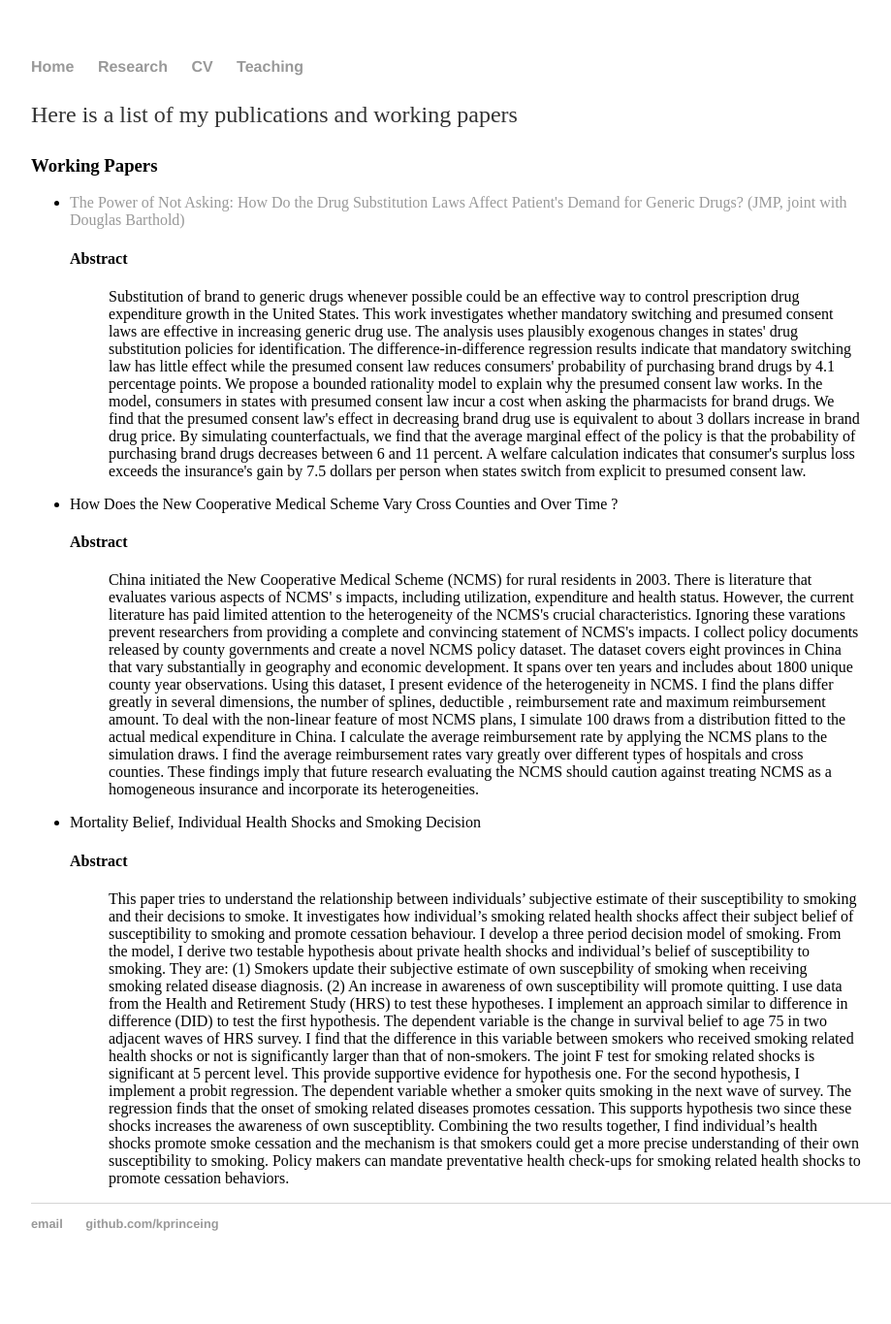
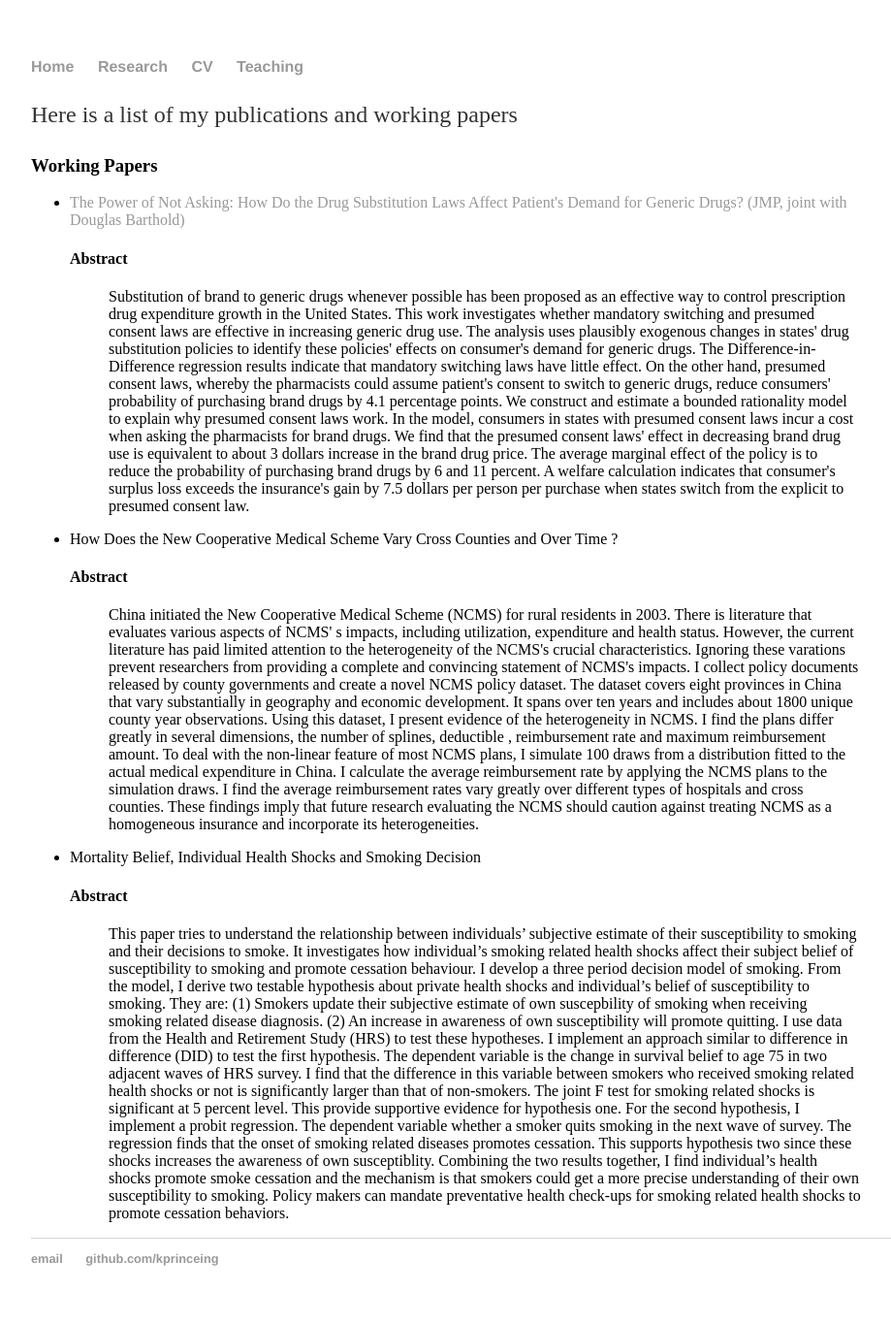
Before and after one commit to kprinceing/kprinceing.github.io, a Jekyll site: the page built from research.html, in a window 1280 px wide. Shown: the whole page at 97% size, without its empty margins (160-1079 px from the left). Built offline with Jekyll 4.4.1, drawn with Linux system fonts in a browser that asks for light colours; before the commit the page ends 1329 px from its top, so only the background shows below that.

Commit message:
Update research.html

```diff
--- a/research.html
+++ b/research.html
@@ -8,7 +8,7 @@
 	<ul>
 		<li> <a href="https://www.dropbox.com/s/u42f4r1uu6z8lqx/YanSong-JMP_Nov8.pdf?dl=0" onClick="ga('send', 'event', { eventCategory: 'paper', eventAction: 'click', eventValue: 1});"> The Power of Not Asking: How Do the Drug Substitution Laws Affect Patient's Demand for Generic Drugs? (JMP, joint with Douglas Barthold) </a> </li>
 		<h4>  Abstract </h4>
-		<blockquote>Substitution of brand to generic drugs whenever possible could be an effective way to control prescription drug expenditure growth in the United States. This work investigates whether mandatory switching and presumed consent laws are effective in increasing generic drug use. The analysis uses plausibly exogenous changes in states' drug substitution policies for identification. The difference-in-difference regression results indicate that mandatory switching law has little effect while the presumed consent law reduces consumers' probability of purchasing brand drugs by 4.1 percentage points. We propose a bounded rationality model to explain why the presumed consent law works. In the model, consumers in states with presumed consent law incur a cost when asking the pharmacists for brand drugs. We find that the presumed consent law's effect in decreasing brand drug use is equivalent to about 3 dollars increase in brand drug price. By simulating counterfactuals, we find that the average marginal effect of the policy is that the probability of purchasing brand drugs decreases between 6 and 11 percent. A welfare calculation indicates that consumer's surplus loss exceeds the insurance's gain by 7.5 dollars per person when states switch from explicit to presumed consent law.</blockquote>
+		<blockquote>Substitution of brand to generic drugs whenever possible has been proposed as an effective way to control prescription drug expenditure growth in the United States. This work investigates whether mandatory switching and presumed consent laws are effective in increasing generic drug use. The analysis uses plausibly exogenous changes in states' drug substitution policies to identify these policies' effects on consumer's demand for generic drugs. The Difference-in-Difference regression results indicate that mandatory switching laws have little effect. On the other hand, presumed consent laws, whereby the pharmacists could assume patient's consent to switch to generic drugs, reduce consumers' probability of purchasing brand drugs by 4.1 percentage points. We construct and estimate a bounded rationality model to explain why presumed consent laws work. In the model, consumers in states with presumed consent laws incur a cost when asking the pharmacists for brand drugs. We find that the presumed consent laws' effect in decreasing brand drug use is equivalent to about 3 dollars increase in the brand drug price. The average marginal effect of the policy is to reduce the probability of purchasing brand drugs by 6 and 11 percent. A welfare calculation indicates that consumer's surplus loss exceeds the insurance's gain by 7.5 dollars per person per purchase when states switch from the explicit to presumed consent law.</blockquote>
 		<li> How Does the New Cooperative Medical Scheme Vary Cross Counties and Over Time ? </li>
 		<h4>  Abstract </h4>
 		<blockquote> China initiated the New Cooperative Medical Scheme (NCMS) for rural residents in 2003. There is literature that evaluates various aspects of NCMS' s impacts, including utilization, expenditure and health status. However, the current literature has paid limited attention to the heterogeneity of the NCMS's crucial characteristics. Ignoring these varations prevent researchers from providing a complete and convincing statement of NCMS's impacts. I collect policy documents released by county governments and create a novel NCMS policy dataset. The dataset covers eight provinces in China that vary substantially in geography and economic development. It spans over ten years and includes about 1800 unique county year observations. Using this dataset, I present evidence of the heterogeneity in NCMS. I find the plans differ greatly in several dimensions, the number of splines, deductible , reimbursement rate and maximum reimbursement amount. To deal with the non-linear feature of most NCMS plans, I simulate 100 draws from a distribution fitted to the actual medical expenditure in China. I calculate the average reimbursement rate by applying the NCMS plans to the simulation draws. I find the average reimbursement rates vary greatly over different types of hospitals and cross counties. These findings imply that future research evaluating the NCMS should caution against treating NCMS as a homogeneous insurance and incorporate its heterogeneities. </blockquote>
```
